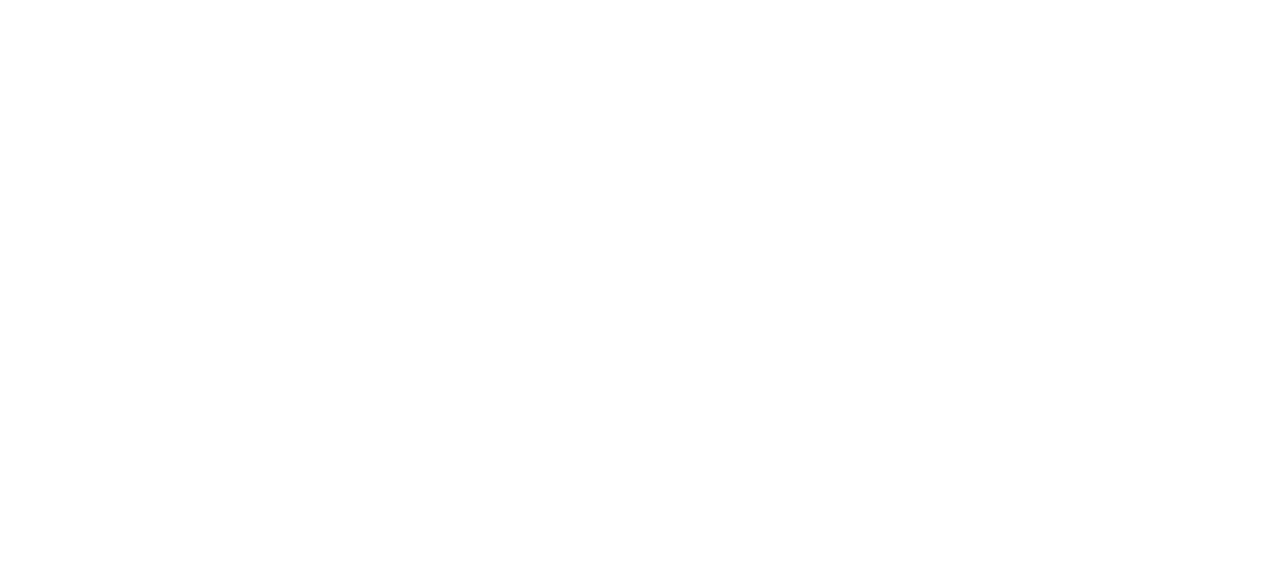
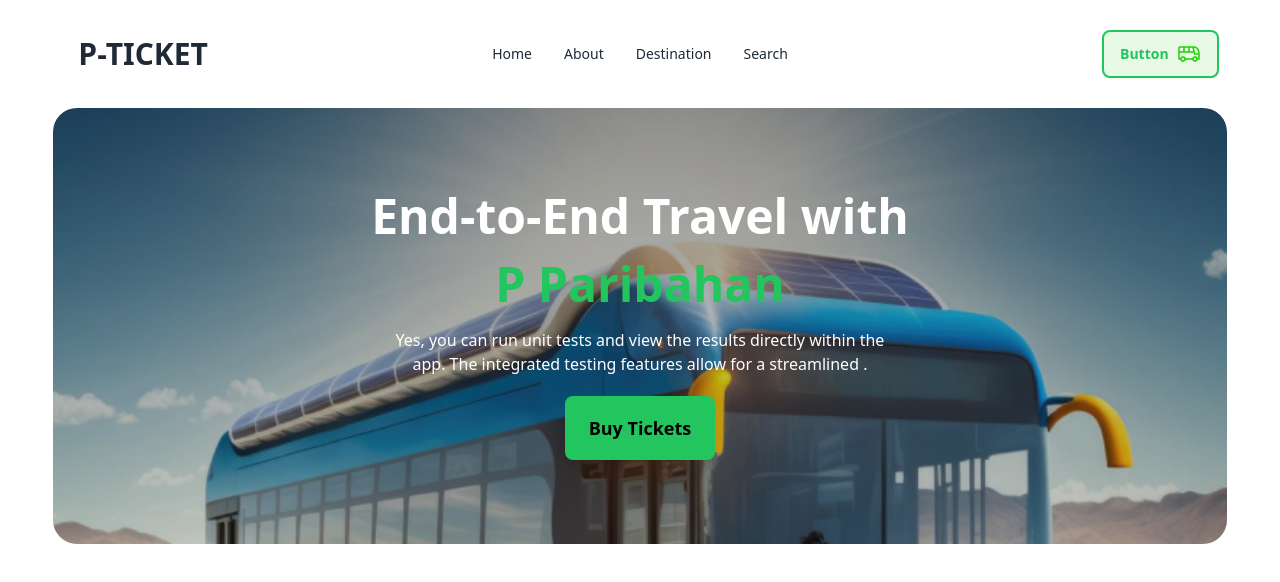
Before and after one commit to sakib-code00/busticket, a plain HTML site: page index.html in a window 1280 px wide. Drawn offline with nearby package versions, Linux system fonts and the light colour scheme.

Commit message:
navbar and herosection added

```diff
--- a/index.html
+++ b/index.html
@@ -8,6 +8,47 @@
     <title>P-TICKET</title>
 </head>
 <body>
+    <header class="w-11/12 mx-auto">
+        <nav class=" mx-auto my-5">
+            <div class="navbar bg-base-100">
+                <div class="navbar-start">
+                  <div class="dropdown">
+                    <div tabindex="0" role="button" class="btn btn-ghost lg:hidden">
+                      <svg xmlns="http://www.w3.org/2000/svg" class="h-5 w-5" fill="none" viewBox="0 0 24 24" stroke="currentColor"><path stroke-linecap="round" stroke-linejoin="round" stroke-width="2" d="M4 6h16M4 12h8m-8 6h16" /></svg>
+                    </div>
+                    <ul tabindex="0" class="menu menu-sm dropdown-content mt-3 z-[1] p-2 shadow bg-base-100 rounded-box w-52">
+                      <li><a>Item 1</a></li>
+                    </ul>
+                  </div>
+                  <a class="btn btn-ghost text-3xl font-extrabold">P-TICKET</a>
+                </div>
+                <div class="navbar-center hidden lg:flex">
+                  <ul class="menu menu-horizontal px-1">
+                    <li><a>Home</a></li>
+                    <li><a>About</a></li>
+                    <li><a>Destination</a></li>
+                    <li><a>Search</a></li>
+                  </ul>
+                </div>
+                <div class="navbar-end">
+                  <a class="btn bg-[#E8FAE6] text-green-500 border-2 border-green-500">Button <img src="images/bus-icon.png" alt=""></a>
+                </div>
+              </div>
+        </nav>
+        <div id="hero section" class="mx-auto text-center bg-[url('images/banner.png')] bg-no-repeat bg-cover bg-fixed bg-center p-16 rounded-3xl">
+            <h1 class="text-5xl text-white font-extrabold mt-5">End-to-End Travel with</h1>
+            <h2 class="text-5xl font-extrabold text-green-500 mt-5">P Paribahan</h2>
+            <p class="w-1/2 text-center mx-auto mt-5 text-white">Yes, you can run unit tests and view the results directly within the app. The
+                integrated testing features allow for a streamlined .</p>
+            <button class="btn btn-xs sm:btn-sm md:btn-md lg:btn-lg m-5 bg-green-500 text-black border-none font-bold">Buy Tickets</button>
 
+        </div>
+    </header>
+    <main>
+
+    </main>
+    <footer>
+
+    </footer>
 </body>
 </html>
```
